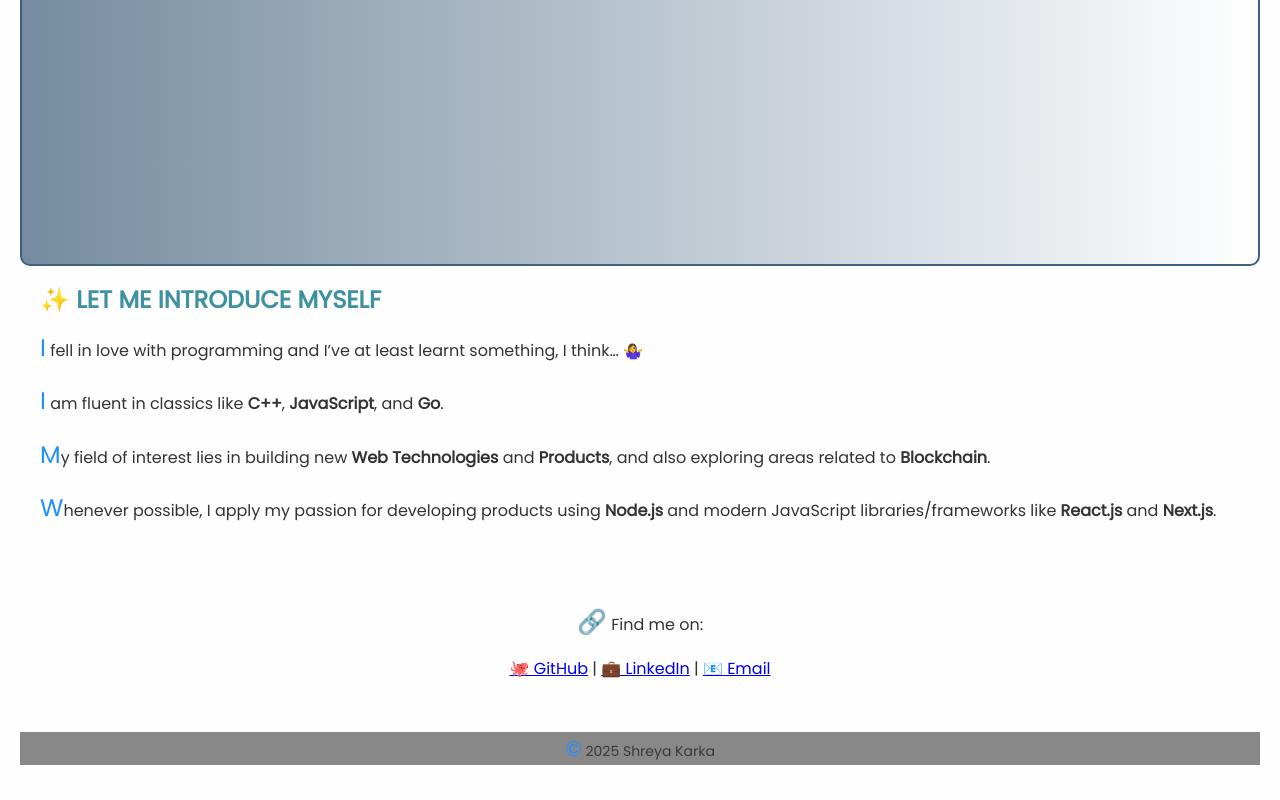
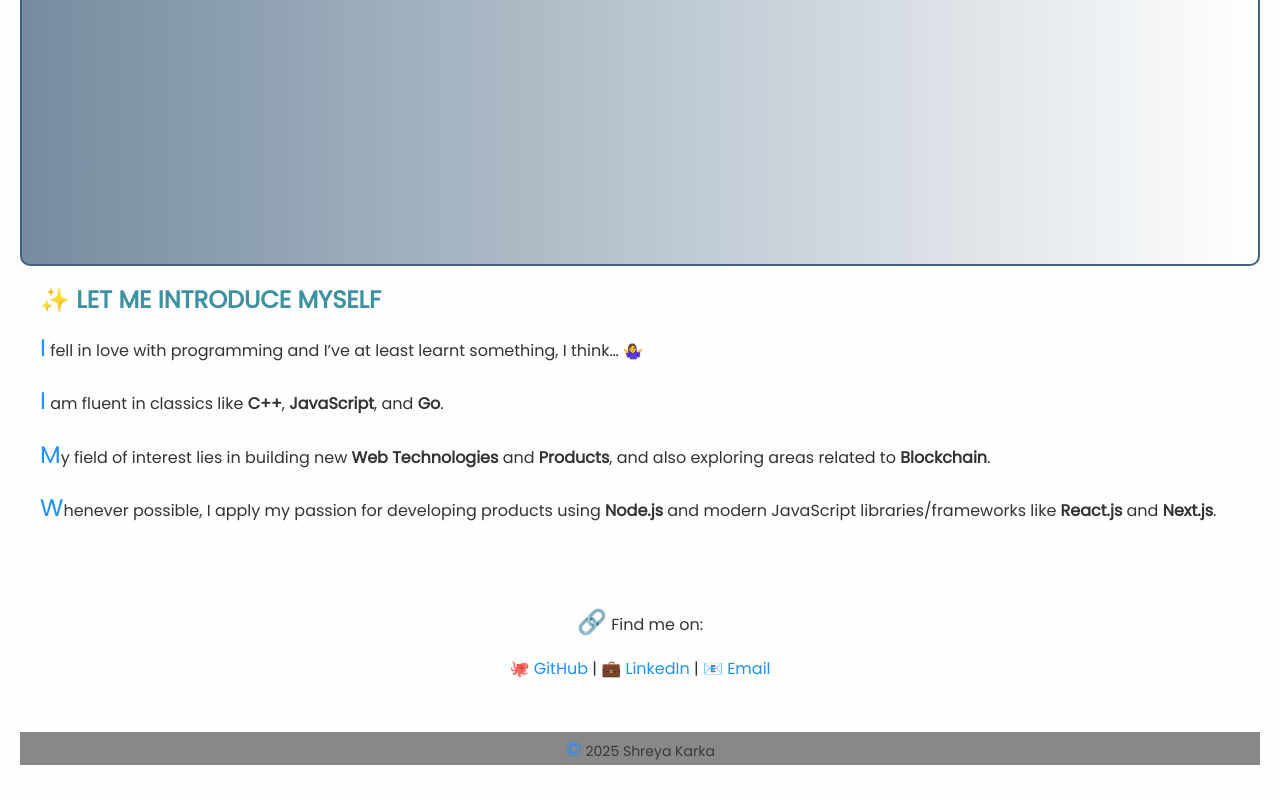
Before and after one commit to Shreya-Karka/my-basic-portfolio, a plain HTML site: page index.html in a window 1280 px wide. Shown: the part 600-1400 px from the top of the page. Drawn offline with Linux system fonts and the light colour scheme.

Commit message:
Changes in css file

```diff
--- a/css/style.css
+++ b/css/style.css
@@ -123,7 +123,7 @@ p {
   margin-top: 30px;
 }
 
-.socials a. {
+.socials a {
   color: #1e90ff;
   text-decoration: none;
   font-weight: 500;
```
